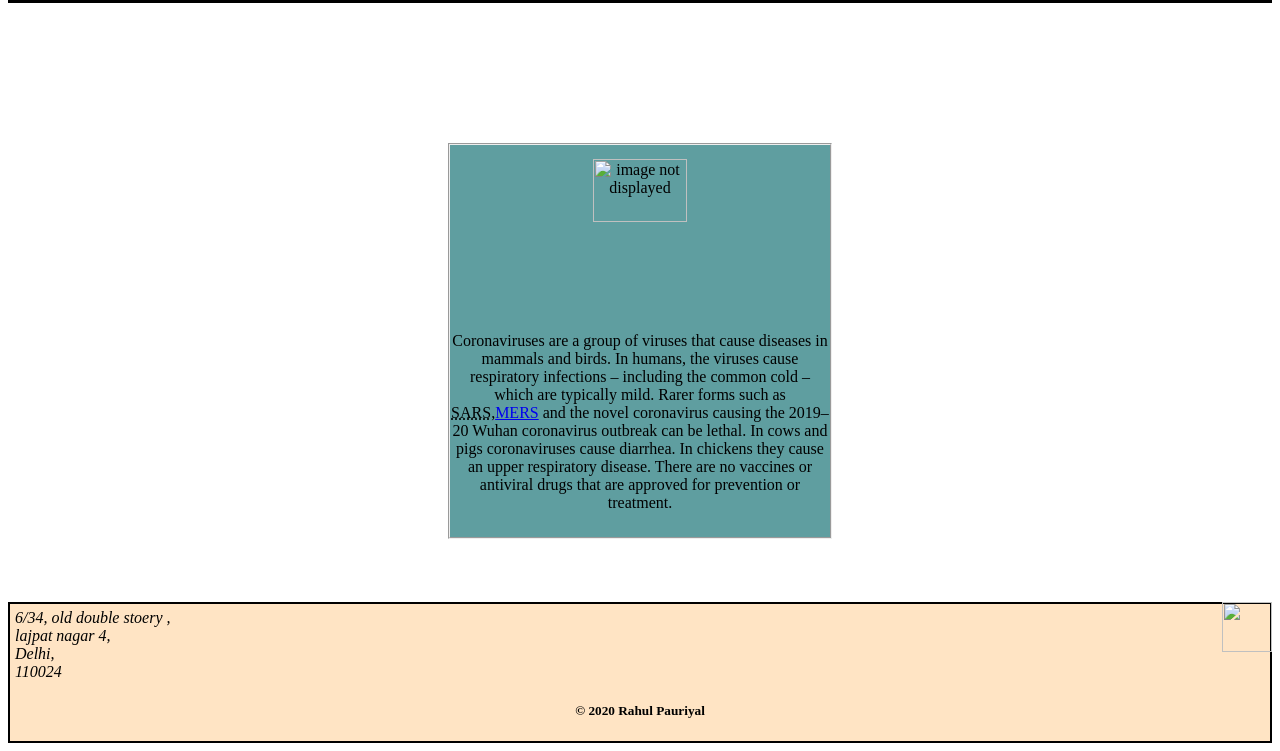
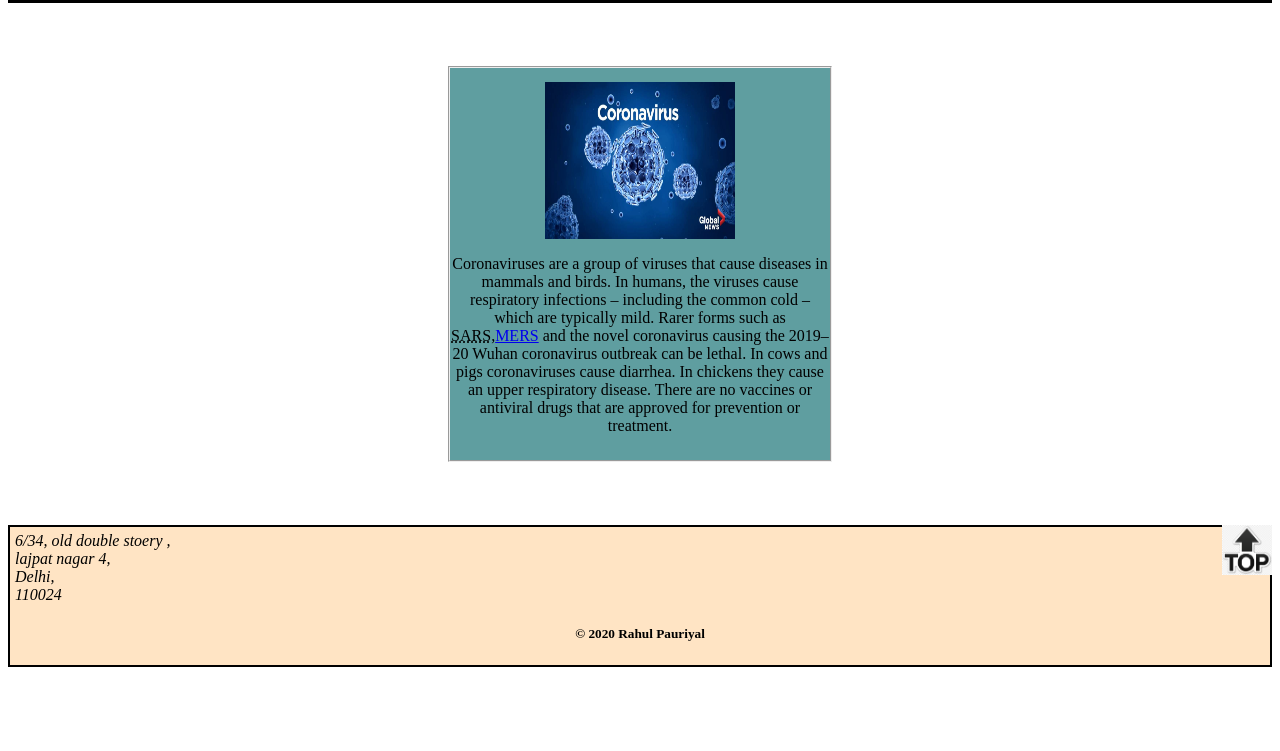
Before and after one commit to rpauriyal/react_training, a plain HTML site: page Task_1/index.html in a window 1280 px wide. Shown: the part 91-842 px from the top of the page. After the commit the page ends 800 px from the top, so only its background shows below. Drawn offline with Linux system fonts and the light colour scheme; files that its build step writes are made by us from their sources.

Commit message:
First task

```diff
--- a/Task_1/css/style.css
+++ b/Task_1/css/style.css
@@ -30,11 +30,3 @@
     background-color: cadetblue;
 
 }
-
-.marquee_top
-{
-
-    color: red;
-    margin-top: 5px;
-    margin-bottom: 5px;
-}
--- a/Task_1/html/index.html
+++ b/Task_1/index.html
@@ -3,7 +3,7 @@
 <head>
     <title>HTML TASK</title>
     <meta charset="UTF-8">
-    <link rel="stylesheet" href="style.css">
+    <link rel="stylesheet" href="css/style.css">
 </head>
 
 <body class>
@@ -11,10 +11,9 @@
             <header class="header" id="top">
                         <h1 style="color:blue;text-align: center;">This is First Task</h1>
             </header>
-            <marquee class="marquee_top"><h2>High Alert</h2></marquee>
 
            <center> <div class="block">
-            <center><img src="cor.jpg" alt="image not displayed" width="50%" height="40%" style="margin-top: 5px;" /></center>
+            <center><img src="img/corn.jpg" alt="image not displayed" width="50%" height="40%" style="margin-top: 5px;" /></center>
              <p style="text-align: center;">
                 Coronaviruses are a group of viruses that cause diseases in mammals and birds.
                 In humans, the viruses cause respiratory infections – including the common cold – which are typically mild.
@@ -26,7 +25,7 @@
             </div>
         </center>
 
-        <a href="#top"><img src="top.png" style="width: 50px; height: 50px; float: right;"></a>
+        <a href="#top"><img src="img/top.png" style="width: 50px; height: 50px; float: right;"></a>
             <footer class="footer">
               <address style="margin-left: 5px; margin-top: 5px;">
                     6/34, old double stoery ,</br>
```
Also changed, not shown: Task_1/img/corn.jpg (added), Task_1/img/corna.jpg (deleted).
